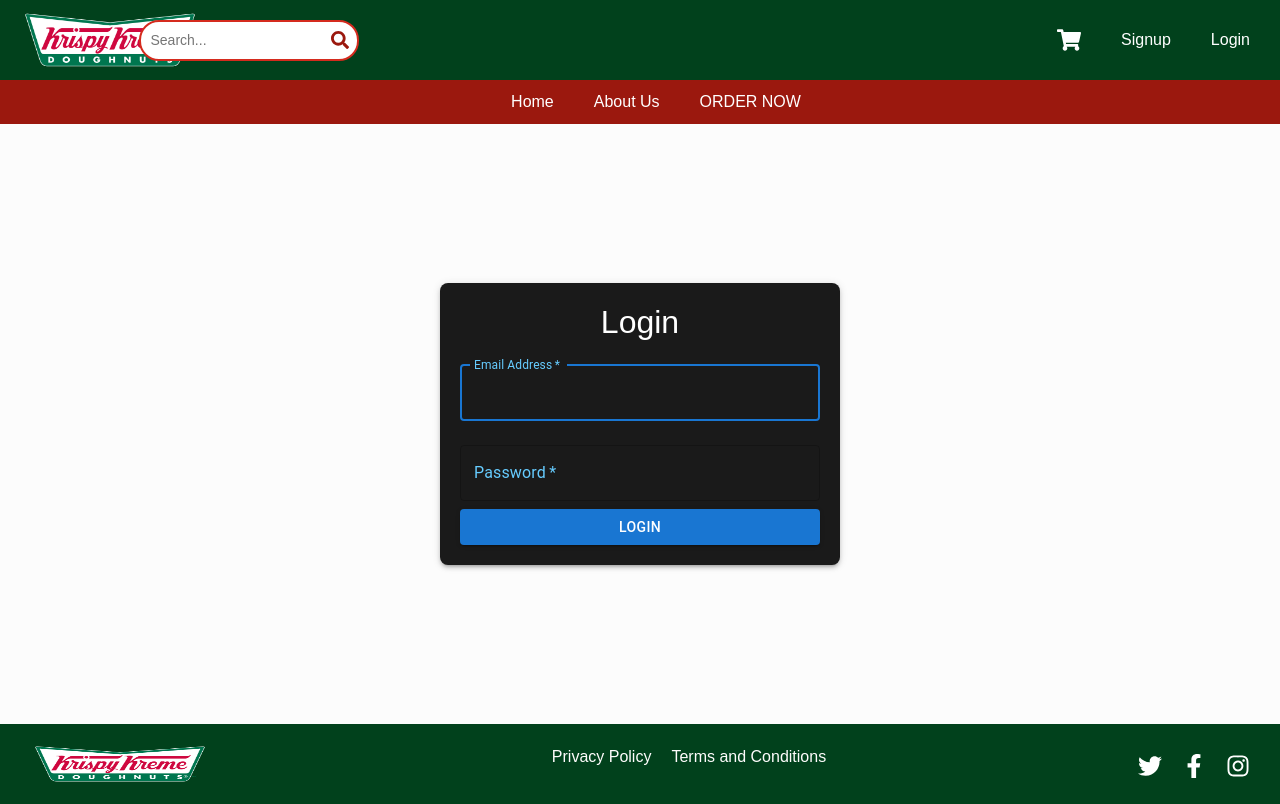
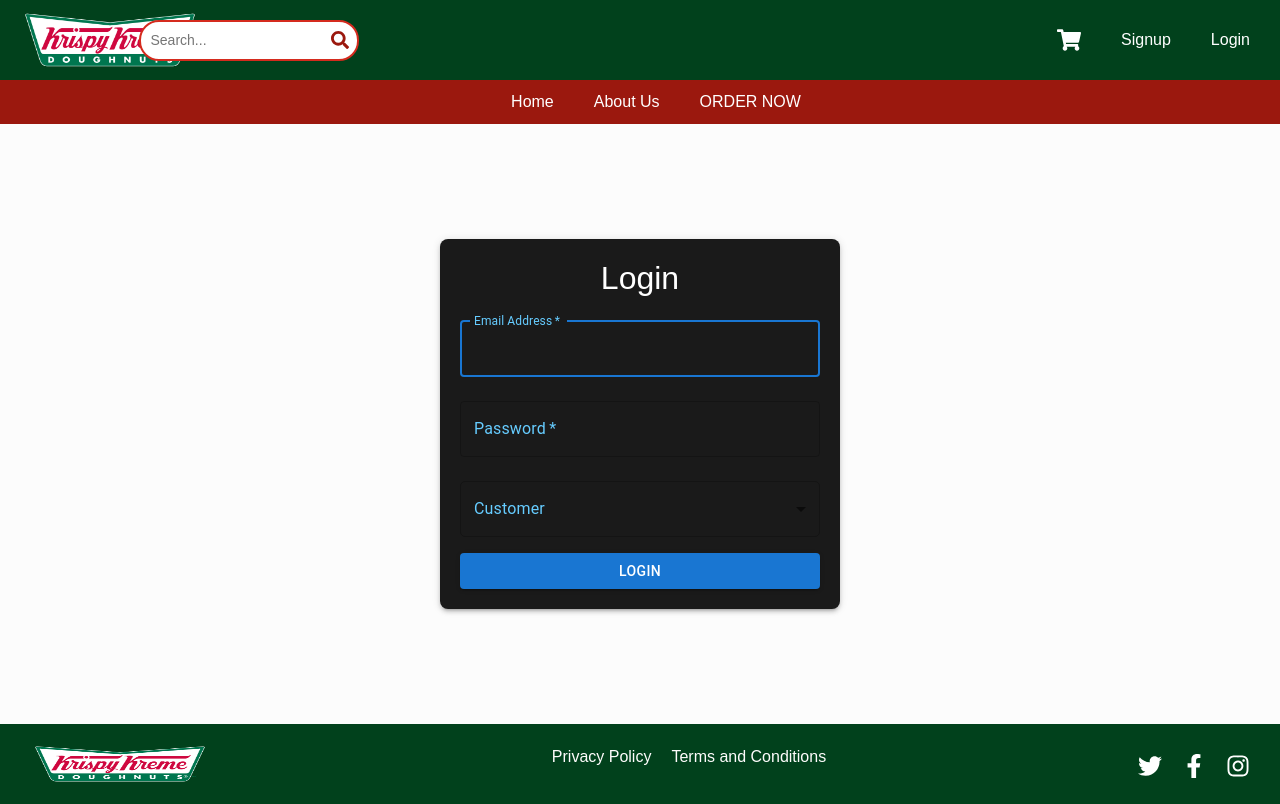
Before and after one commit to DianaDimla/RWA-B00150982DianaDimla, a Next.js app in the folder krispykreme-app/: page /login in a window 1280 px wide. Built offline with nearby package versions, Linux system fonts and the light colour scheme.

Commit message:
Attempt at login db connection
Attempt at login db connection, fixed login, signup page

```diff
--- a/krispykreme-app/src/app/login/page.js
+++ b/krispykreme-app/src/app/login/page.js
@@ -1,44 +1,78 @@
 'use client';
 import * as React from 'react';
-import Avatar from '@mui/material/Avatar';
+import { useState } from 'react';
 import Button from '@mui/material/Button';
 import TextField from '@mui/material/TextField';
+import Select from '@mui/material/Select';
+import MenuItem from '@mui/material/MenuItem';
 import Container from '@mui/material/Container';
 import Box from '@mui/material/Box';
 import Header from '../components/Header';
 import Footer from '../components/Footer';
 
 import 'bootstrap/dist/css/bootstrap.min.css';
-
 import '../styles/Login.css';
 import '../styles/Style.css';
 
 export default function Login() {
-  const handleSubmit = (event) => {
+  const [accountType, setAccountType] = useState('customer'); // Default to customer
+
+  const handleAccountTypeChange = (event) => {
+    setAccountType(event.target.value);
+  };
+
+  const handleSubmit = async (event) => {
     event.preventDefault();
     const data = new FormData(event.currentTarget);
-    let email = data.get('email');
-    let pass = data.get('pass');
-    runDBCallAsync(`http://localhost:3000/api/newregister?email=${email}&pass=${pass}`);
+    const email = data.get('email');
+    const pass = data.get('pass');
+
+    try {
+      const response = await fetch('/api/login', {
+        method: 'POST',
+        headers: {
+          'Content-Type': 'application/json',
+        },
+        body: JSON.stringify({
+          email,
+          password: pass,
+          accountType,
+        }),
+      });
+
+      const result = await response.json();
+
+      if (response.status === 200) {
+        console.log('Login successful!', result);
+
+        // Redirect based on account type
+        if (accountType === 'customer') {
+          window.location.href = '/customer';
+        } else if (accountType === 'manager') {
+          window.location.href = '/manager';
+        }
+      } else {
+        alert(result.message); // Show error message to the user
+      }
+    } catch (error) {
+      console.error('Login error:', error);
+      alert('An error occurred during login.');
+    }
   };
 
-  async function runDBCallAsync(url) {
-    const res = await fetch(url);
-    const data = await res.json();
-    if (data.data === 'valid') {
-      console.log('Login is valid!');
-    } else {
-      console.log('Not valid');
-    }
-  }
 
   return (
     <>
-      {/* Header */}
       <Header />
-
       <Container maxWidth="sm" sx={{ paddingTop: '20px', paddingBottom: '20px' }}>
-        <Box sx={{ display: 'flex', justifyContent: 'center', alignItems: 'center', minHeight: '70vh' }}>
+        <Box
+          sx={{
+            display: 'flex',
+            justifyContent: 'center',
+            alignItems: 'center',
+            minHeight: '70vh',
+          }}
+        >
           <Box
             component="form"
             onSubmit={handleSubmit}
@@ -88,6 +122,24 @@ export default function Login() {
               className="login-textfield"
             />
 
+            {/* Account Type Dropdown */}
+            <Select
+              value={accountType}
+              onChange={handleAccountTypeChange}
+              fullWidth
+              displayEmpty
+              className="login-select"
+              sx={{
+                marginTop: '16px',
+                marginBottom: '16px',
+                color: '#66CCFF',
+                borderRadius: '5px',
+              }}
+            >
+              <MenuItem value="customer">Customer</MenuItem>
+              <MenuItem value="manager">Manager</MenuItem>
+            </Select>
+
             {/* Submit Button */}
             <Button
               type="submit"
@@ -100,8 +152,6 @@ export default function Login() {
           </Box>
         </Box>
       </Container>
-
-      {/* Footer */}
       <Footer />
     </>
   );
--- a/package.json
+++ b/package.json
@@ -4,6 +4,7 @@
     "@emotion/styled": "^11.13.0",
     "@mui/material": "^6.1.7",
     "bootstrap": "^5.3.3",
+    "mongodb": "^6.10.0",
     "react-icons": "^5.3.0"
   }
 }
```
Also changed, not shown: krispykreme-app/src/app/api/login.js (added, +40 -0 lines), krispykreme-app/src/app/lib/mongodb.js (added, +20 -0 lines), krispykreme-app/src/app/signup/page.js (+55 -13 lines), 1 other file (tests, documents, lock files or other folders).
